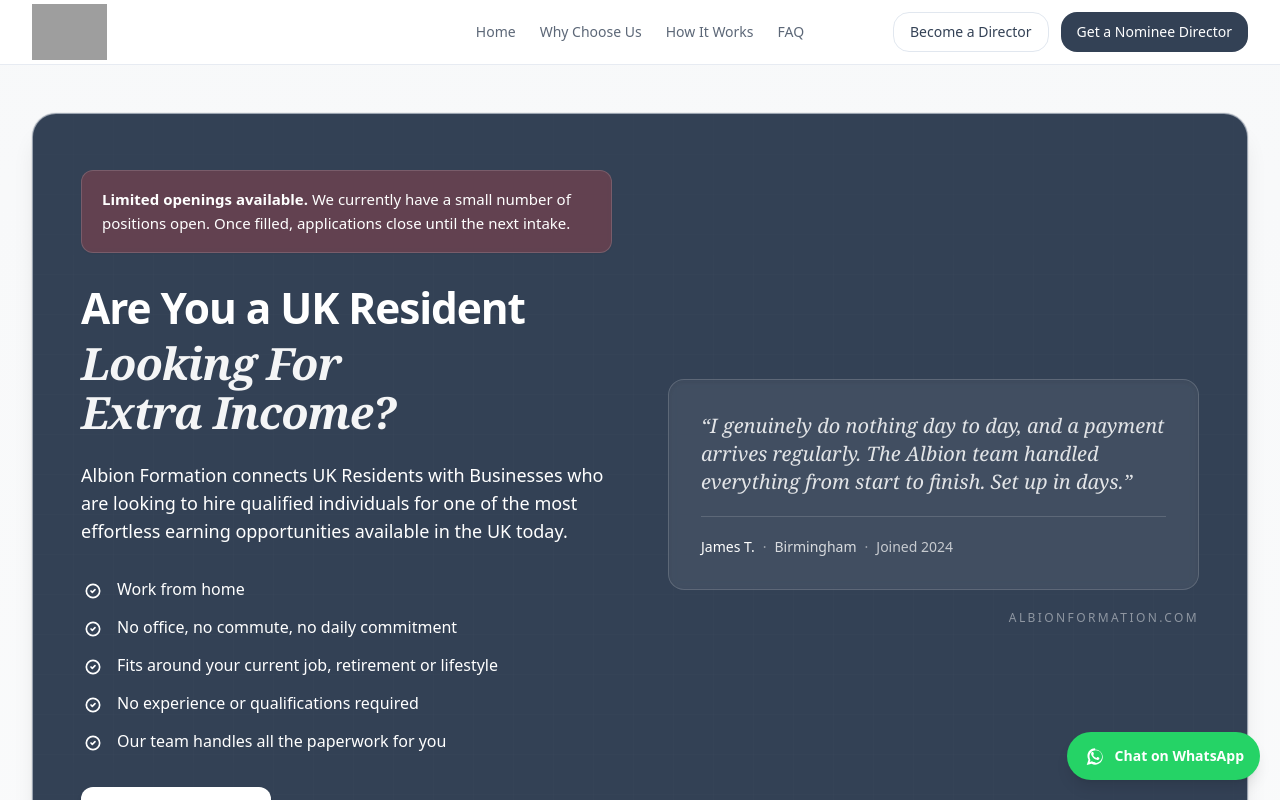
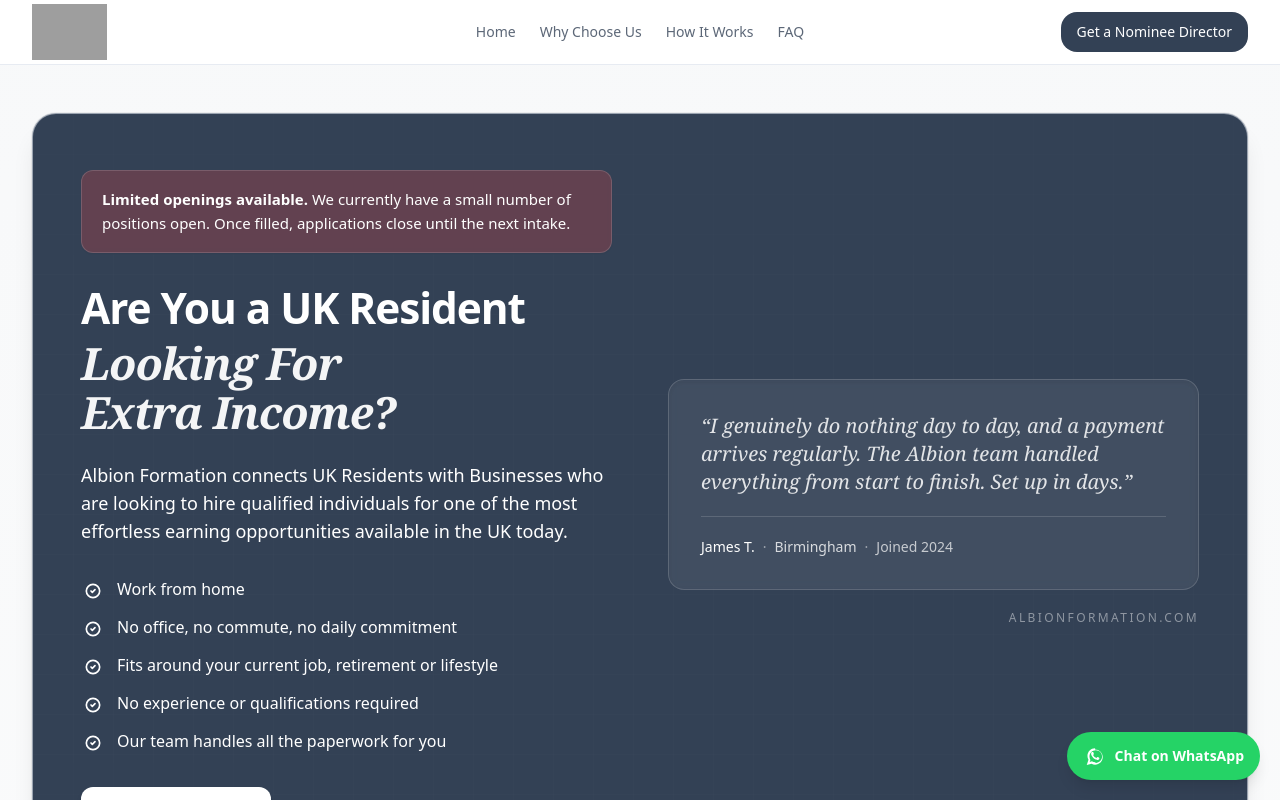
Before and after one commit to Albion-Formation/albionformation, a React (Vite) app: page /apply in a window 1280 px wide. Shown: the top 800 px of the page. Built offline with nearby package versions, Linux system fonts and the light colour scheme; grey boxes are pictures that could not be loaded; the HTML template or start-up script is replaced by a standard one.

Commit message:
Changes
Co-authored-by: albionformation <246089077+albionformation@users.noreply.github.com>

```diff
--- a/src/components/Header.tsx
+++ b/src/components/Header.tsx
@@ -51,6 +51,7 @@ const Header = () => {
 
           {/* Desktop CTAs */}
           <div className="hidden lg:flex flex-1 items-center justify-end gap-3">
+            {location.pathname !== "/apply" && (
               <Button
                 variant="outline"
                 className="rounded-2xl"
@@ -58,6 +59,8 @@ const Header = () => {
               >
                 Become a Director
               </Button>
+            )}
+            {location.pathname !== "/nominee-buyers" && (
               <Button
                 variant="default"
                 className="rounded-2xl"
@@ -65,6 +68,7 @@ const Header = () => {
               >
                 Get a Nominee Director
               </Button>
+            )}
           </div>
 
           {/* Mobile Menu */}
```
Lines whose indentation alone changed are shown as unchanged.
